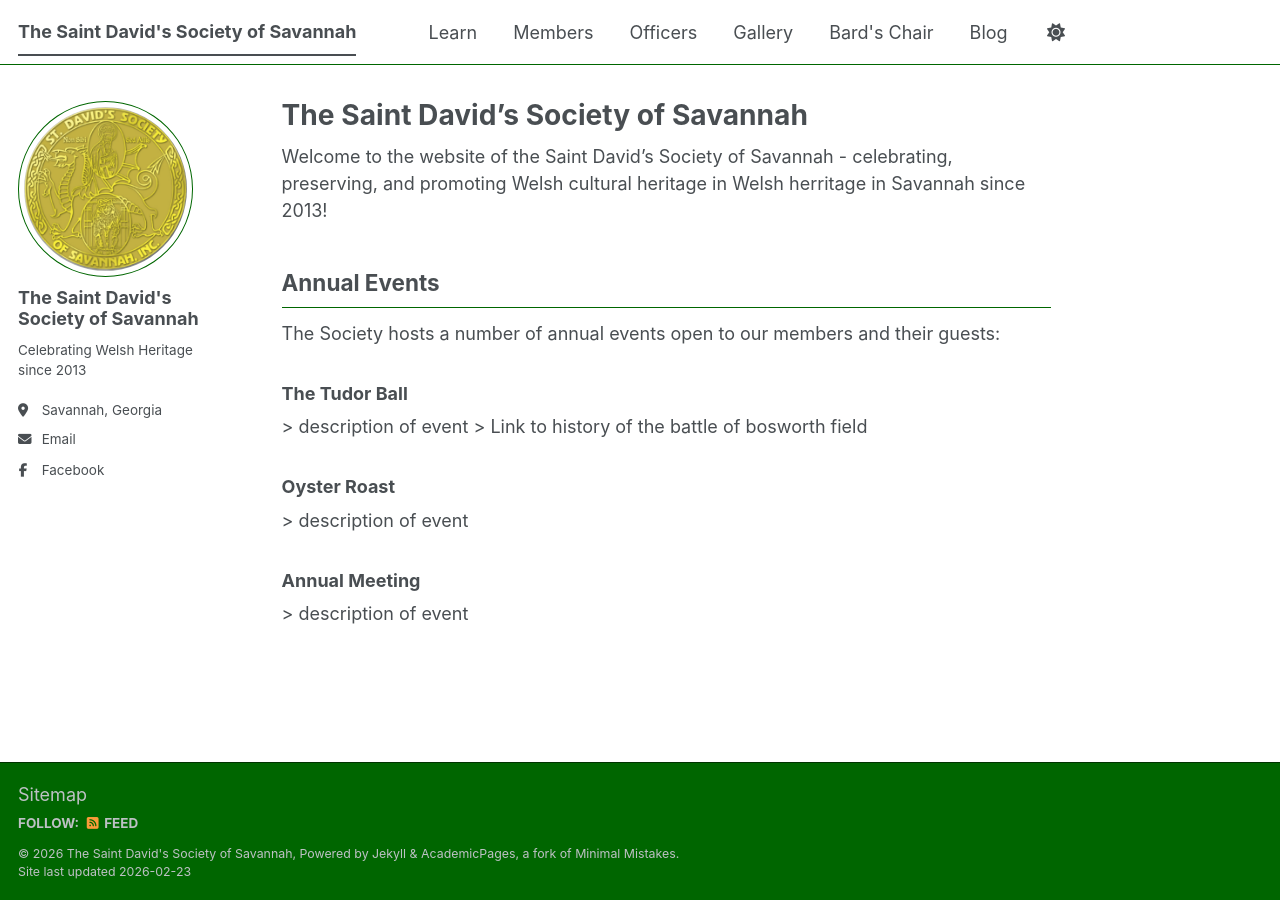
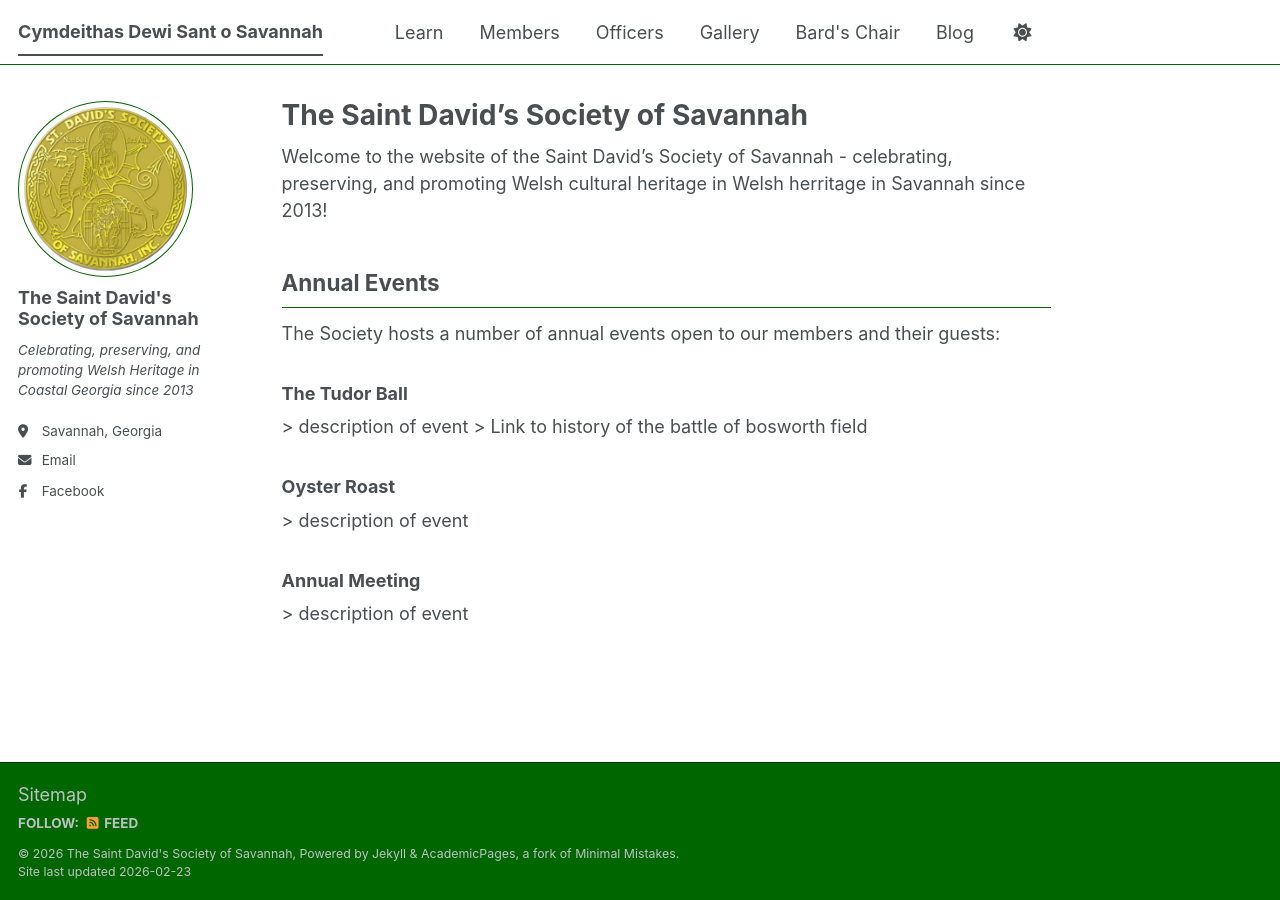
Before and after one commit to whancock6/sdss2, a Jekyll site: the page built from _pages/about.md, in a window 1280 px wide. Built offline with Jekyll 4.4.1, drawn with Linux system fonts in a browser that asks for light colours; a script bundle is joined from its source files by our own code; library files that are not in the unit come from our copies.

Commit message:
Update _config.yml

```diff
--- a/_config.yml
+++ b/_config.yml
@@ -9,10 +9,10 @@
 # Basic Site Settings
 locale                   : "en-US"
 site_theme               : "default" # The available themes options are "default", "air", "sunrise", "mint", "dirt" and "contrast"
-title                    : "The Saint David's Society of Savannah"
+title                    : "Cymdeithas Dewi Sant o Savannah"
 title_separator          : "-"
 name                     : &name "The Saint David's Society of Savannah"
-description              : &description "Celebrating Welsh heritage in Savannah since 1999"   # Update this with a general description of your site, this is the default if not overridden by a page
+description              : &description "Celebrating Welsh heritage in Savannah since 2013"   # Update this with a general description of your site, this is the default if not overridden by a page
 url                      : https://whancock6.github.io/sdss2 # The base hostname & protocol for your site e.g. "https://[your GitHub username].github.io",
                                                            # or if you already have some other page hosted on Github then use "https://[your GitHub username].github.io/[Your Repo Name]"
 baseurl                  : "" # the subpath of your site, e.g. "/blog"
@@ -26,9 +26,9 @@ author:
   avatar           : "sds-seal.png"
   name             : "The Saint David's Society of Savannah"
   pronouns         : # example: "she/her"
-  bio              : "Celebrating Welsh Heritage since 2013"
+  bio              : "<em>Celebrating, preserving, and promoting Welsh Heritage in Coastal Georgia since 2013</em>"
   location         : "Savannah, Georgia"
-  employer         : #"Red Brick University"
+  employer         : #""
   uri              : # URL
   email            : "Contact@StDavidSavannah.com"
 
```
